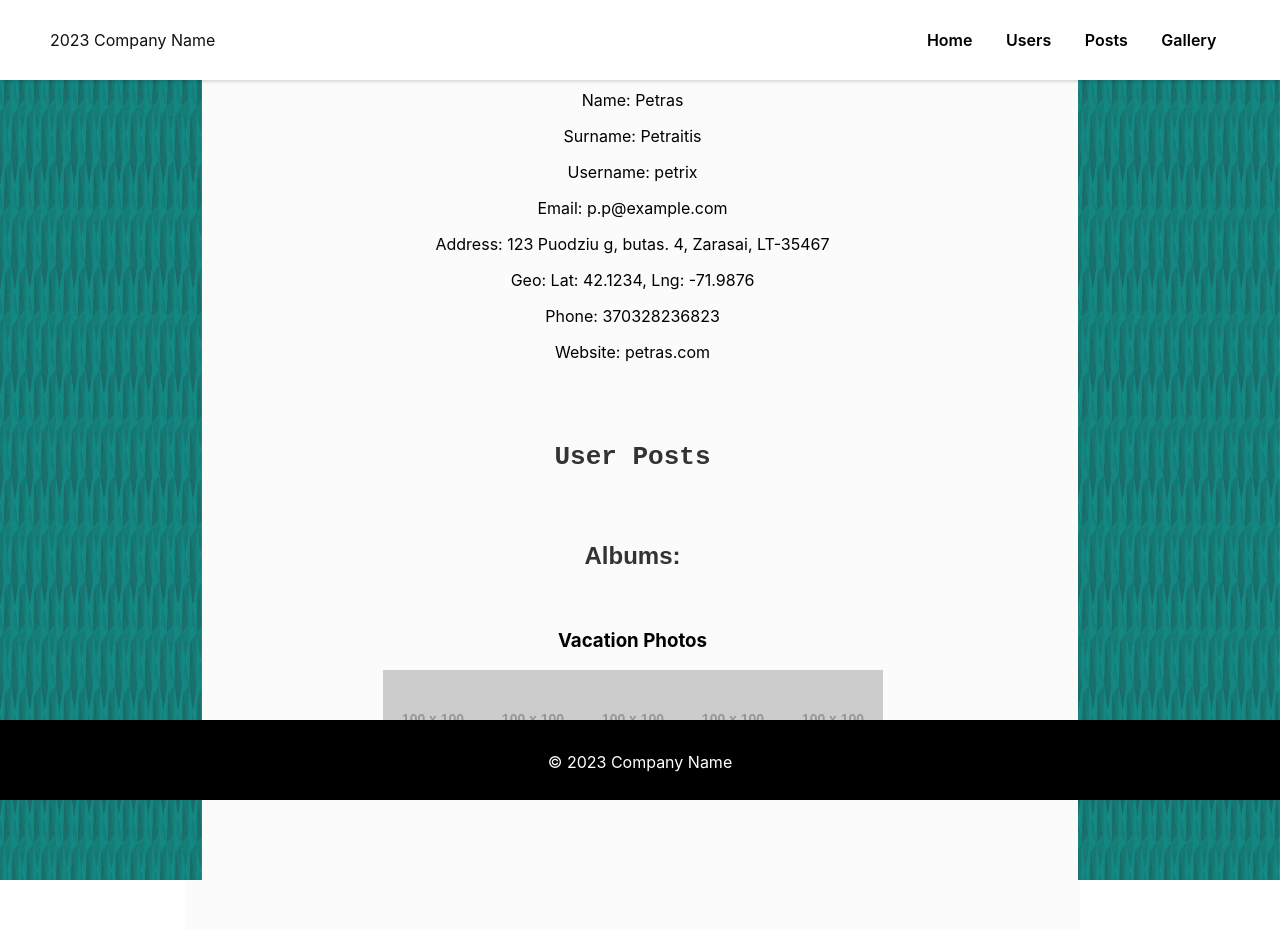
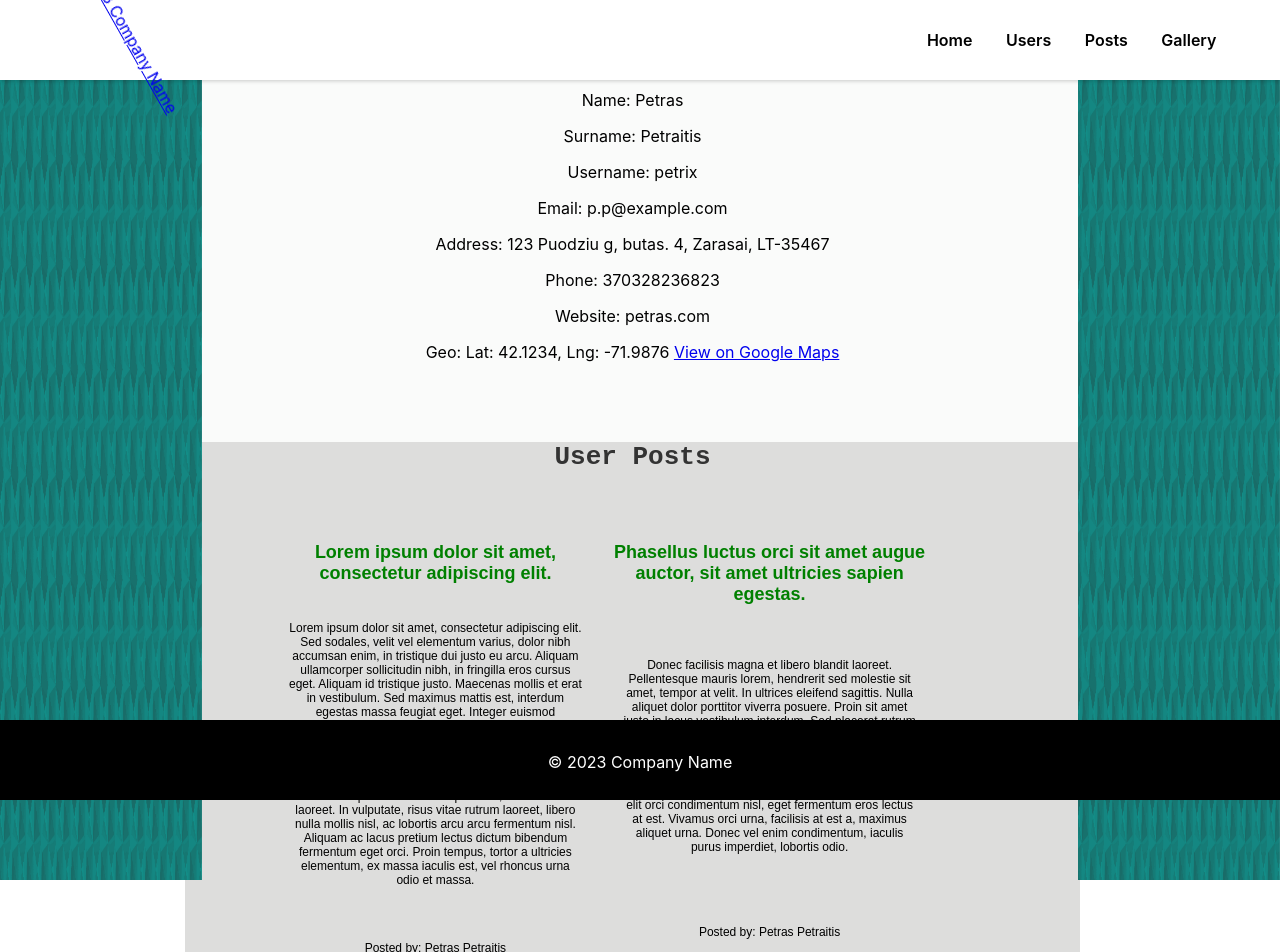
Before and after one commit to alviskalnas/api-baigiamasis, a React (Create React App) app: page /users/1 in a window 1280 px wide. Shown: the top 952 px of the page. Before the commit the page ends 930 px from the top, so only its background shows below. Built offline with nearby package versions, Linux system fonts and the light colour scheme.

Commit message:
api-page-final

```diff
--- a/src/API-page/header/header.js
+++ b/src/API-page/header/header.js
@@ -20,7 +20,7 @@ const Header = () => {
   return (
     <header className={isScrolled ? 'header scrolled' : 'header'}>
       <div className="logo">
-        <Link to="/">2023 Company Name</Link>
+        <Link  to="/">2023 Company Name</Link>
       </div>
       <nav>
         <ul>
--- a/src/API-page/header/header.scss
+++ b/src/API-page/header/header.scss
@@ -28,9 +28,18 @@
     margin-left: 50px;
     width: calc(100% / 3);
     a {
-      text-decoration: none;
-      color: #111;
+      animation: rotate 5s infinite linear;
     }
+
+    @keyframes rotate {
+      from {
+        transform: rotate(0deg);
+      }
+      to {
+        transform: rotate(360deg);
+      }
+    }
+
   }
 
   nav {
--- a/src/API-page/user-page/user-page.js
+++ b/src/API-page/user-page/user-page.js
@@ -7,7 +7,7 @@ import data from '../dbjson/db.json';
 const UserPage = () => {
   const [user, setUser] = useState(null);
   const [userAlbums, setUserAlbums] = useState([]);
-  const { id, postId } = useParams();
+  const { id } = useParams();
   const [userPosts, setUserPosts] = useState([]);
 
   useEffect(() => {
@@ -30,10 +30,10 @@ const UserPage = () => {
           <p>Username: {user.username}</p>
           <p>Email: {user.email}</p>
           <p>Address: {user.address.street}, {user.address.suite}, {user.address.city}, {user.address.zipcode}</p>
-          <p>Geo: Lat: {user.address.geo.lat}, Lng: {user.address.geo.lng}</p>
           <p>Phone: {user.phone}</p>
           <p>Website: {user.website}</p>
-          <UserPosts userId={id} postId={postId} user={user} posts={userPosts} />
+          <p>Geo: Lat: {user.address.geo.lat}, Lng: {user.address.geo.lng} <a href={`https://www.google.com/maps/search/?api=1&query=${user.address.geo.lat},${user.address.geo.lng}`} target="_blank" rel="noopener noreferrer">View on Google Maps</a></p>
+          <UserPosts userId={id} user={user} userPosts={userPosts} />
           <h2>Albums:</h2>
           <ul>
             {userAlbums && userAlbums.length > 0 && userAlbums.map((album, index) => (
--- a/src/API-page/user-page/user-page.scss
+++ b/src/API-page/user-page/user-page.scss
@@ -2,11 +2,24 @@
     margin-top: 90px;
     width: 100%;
     .user-info-page {
-      .user-posts-page {}
-      h2 {}
+      .user-posts-page {
+        background: rgb(221, 221, 220);
+      }
+      h2 {
+        color: green;
+      }
       ul {
         display: inline;
-
+        li{
+          h3 {
+            color: #333;
+          }
+          .album-images {
+            img {
+              padding: 10px;
+            }
+          }
+        }
       }
     }
 }
--- a/src/API-page/user-posts-page/user-posts-page.js
+++ b/src/API-page/user-posts-page/user-posts-page.js
@@ -1,26 +1,13 @@
-import React, { useEffect, useState } from 'react';
+import React from 'react';
 import { Link } from 'react-router-dom';
 import './user-posts-page.scss';
-import data from '../dbjson/db.json';
 
-const UserPosts = ({ userId, user }) => {
-  const [posts, setPosts] = useState([]);
-  const [error] = useState(null);
-
-  useEffect(() => {
-    const postsData = data.posts.filter(post => post.userId === userId);
-    setPosts(postsData);
-  }, [userId]);
-
-  if (error) {
-    return <div>Error: {error.message}</div>;
-  }
-
+const UserPosts = ({ userId, user, userPosts }) => {
   return (
     <div className="user-posts-page">
       <h1>User Posts</h1>
       <div className="posts-info">
-        {posts.map(post => (
+        {userPosts.map(post => (
           <div className="user-post-con" key={post.id}>
             <h2>{post.title}</h2>
             <p>{post.body}</p>
```
